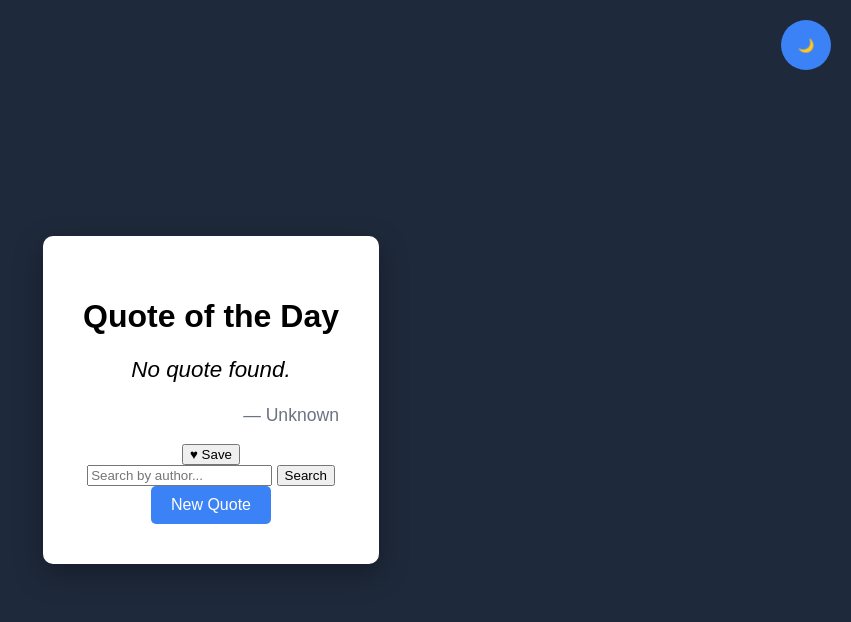
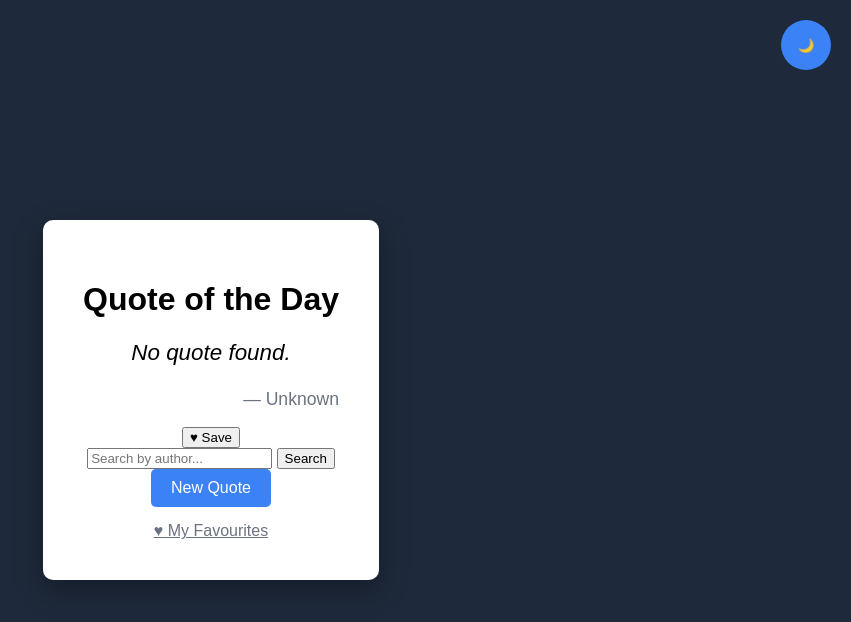
Before and after one commit to gladi1573/quote-generator, a Flask app: page / in a window 1280 px wide. Shown: the top 622 px of the page, without its empty margins (429-1280 px from the left). Run offline with Flask 3, Linux system fonts and the light colour scheme; data that the repository does not hold is empty.

Commit message:
Add favourites page and link

```diff
--- a/app.py
+++ b/app.py
@@ -73,5 +73,12 @@ def add_favourite():
 
     return redirect(url_for("home"))
 
+
+@app.route("/favourites")
+def show_favourites():
+    favourites = session.get("favourites", [])
+    return render_template("favourites.html", favourites=favourites)
+
+
 if __name__ == "__main__":
     app.run(debug=True)
--- a/static/style.css
+++ b/static/style.css
@@ -82,3 +82,9 @@ body {
     color: var(--author-color);
     font-size: 0.9rem;
 }
+
+.fav-link {
+    display: block;
+    margin-top: 15px;
+    color: var(--author-color);
+}
--- a/templates/index.html
+++ b/templates/index.html
@@ -32,6 +32,7 @@
             <button type="submit">Search</button>
         </form>
         <a class="btn" href="{{ url_for('home') }}">New Quote</a>
+        <a class="fav-link" href="{{ url_for('show_favourites') }}">♥ My Favourites</a>
     </div>
     <script src="{{ url_for('static', filename='script.js') }}"></script>
 </body>
```
Also changed, not shown: templates/favourites.html (added, +28 -0 lines).
